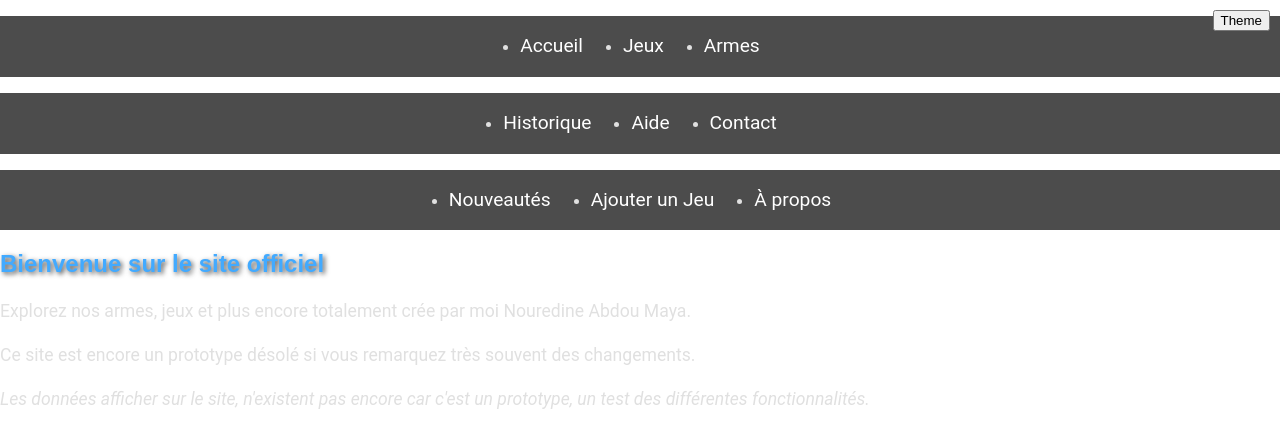
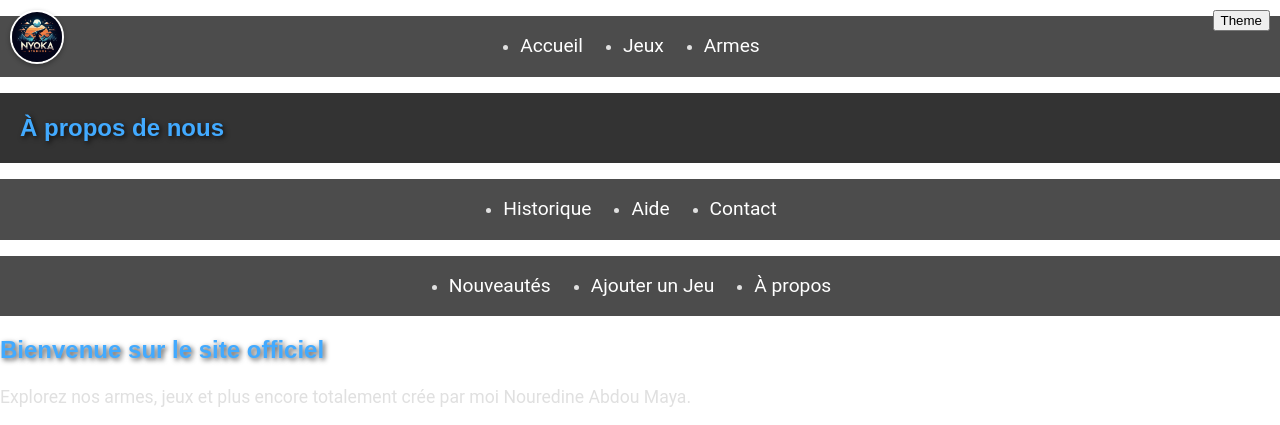
Before and after one commit to Nouredine227/Nouredine-Cie, a plain HTML site: page index.html in a window 1280 px wide. Shown: the top 425 px of the page. Drawn offline with Linux system fonts and the light colour scheme.

Commit message:
Update index.html

```diff
--- a/index.html
+++ b/index.html
@@ -13,6 +13,14 @@
         <li><a href="games.html">Jeux</a></li>
         <li><a href="weapons.html">Armes</a></li>
     </ul>
+
+    <header>
+    <div class="logo-container">
+        <img src="assets/icons/logo.jpg" alt="Logo" class="logo">
+    </div>
+    <h1 class="page-title">À propos de nous</h1>
+    </header>
+
     </nav>
 
         <nav class="navbar">
```
